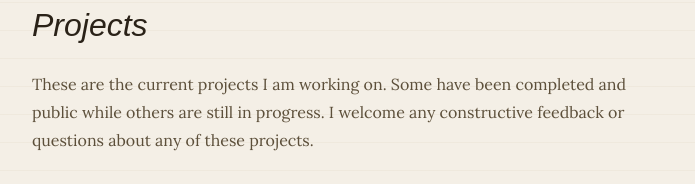
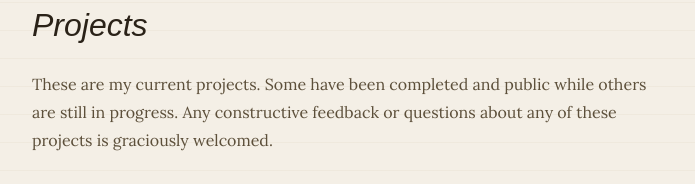
Before and after one commit to TheCrickMaster/Personal_Website, a Next.js app: page /projects in a window 1280 px wide. Shown: the part 165-349 px from the top of the page, without its empty margins (292-987 px from the left). Built offline with nearby package versions, Linux system fonts and the light colour scheme; a web font is replaced by a local one.

Commit message:
I can't spell

```diff
--- a/app/about/page.tsx
+++ b/app/about/page.tsx
@@ -34,7 +34,7 @@ export default function AboutPage() {
       <p>
         Sports has always been central to my life; I played soccer and swam competitively growing up, and support the Chicago Bears, Bulls, and White Sox franchises. Over the pond, I support Brentford FC in the English Premier League.
         I am drawn to deep philosophical and cultural conversations. How I see the world has been shaped by the remarkable people I have met and learned from.
-        At the moment I am teaching myself to shoot and edit long-form video, crocheting the occasional trinket, and reconnecting back to my cultural roots.
+        At the moment I am shooting and editing long-form video, crocheting the occasional trinket, and reconnecting back to my cultural roots.
       </p>
     </div>
   );
--- a/app/projects/page.tsx
+++ b/app/projects/page.tsx
@@ -35,7 +35,7 @@ export default function ProjectsPage() {
       <h1 className="italic mb-6">Projects</h1>
 
       <p className="mb-8 text-ink-light">
-        These are the current projects I am working on. Some have been completed and public while others are still in progress. I welcome any constructive feedback or questions about any of these projects.
+        These are my current projects. Some have been completed and public while others are still in progress. Any constructive feedback or questions about any of these projects is graciously welcomed.
       </p>
 
       <div>
```
